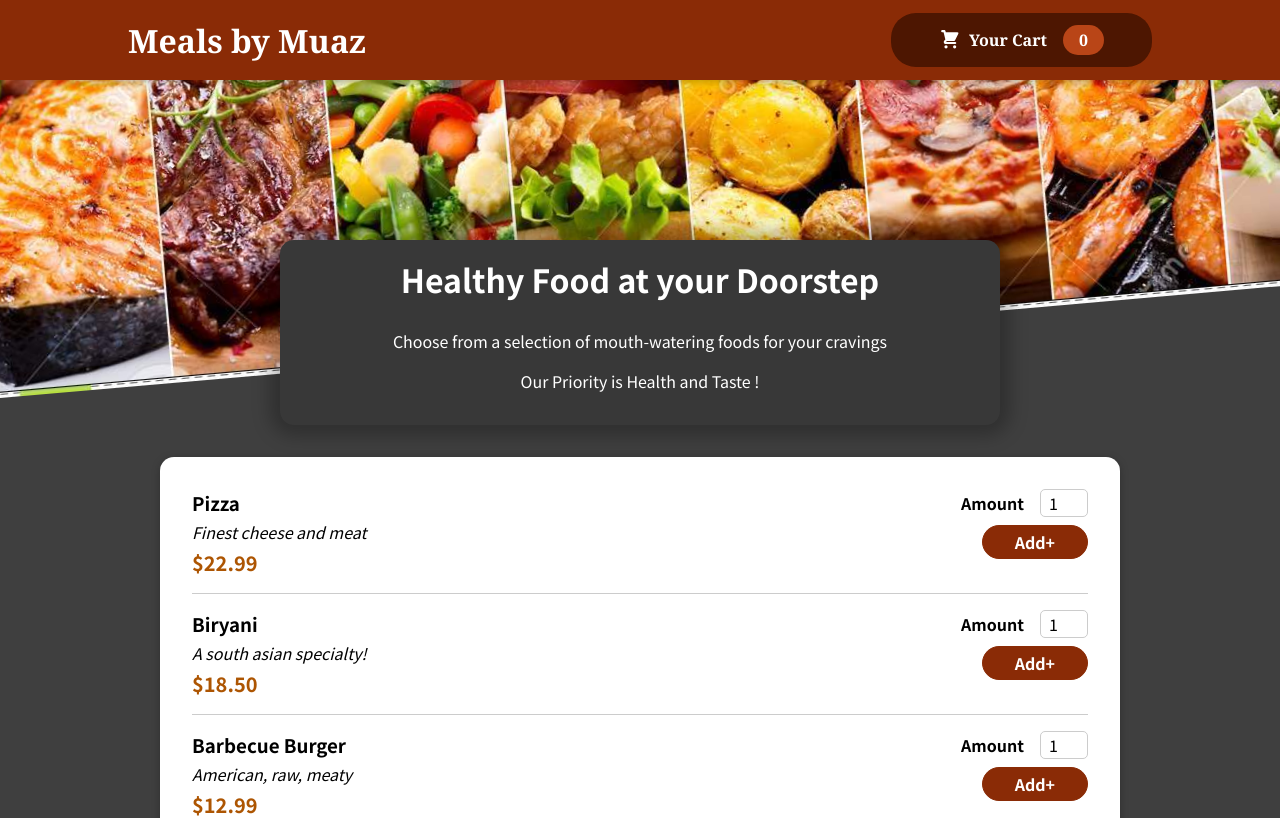
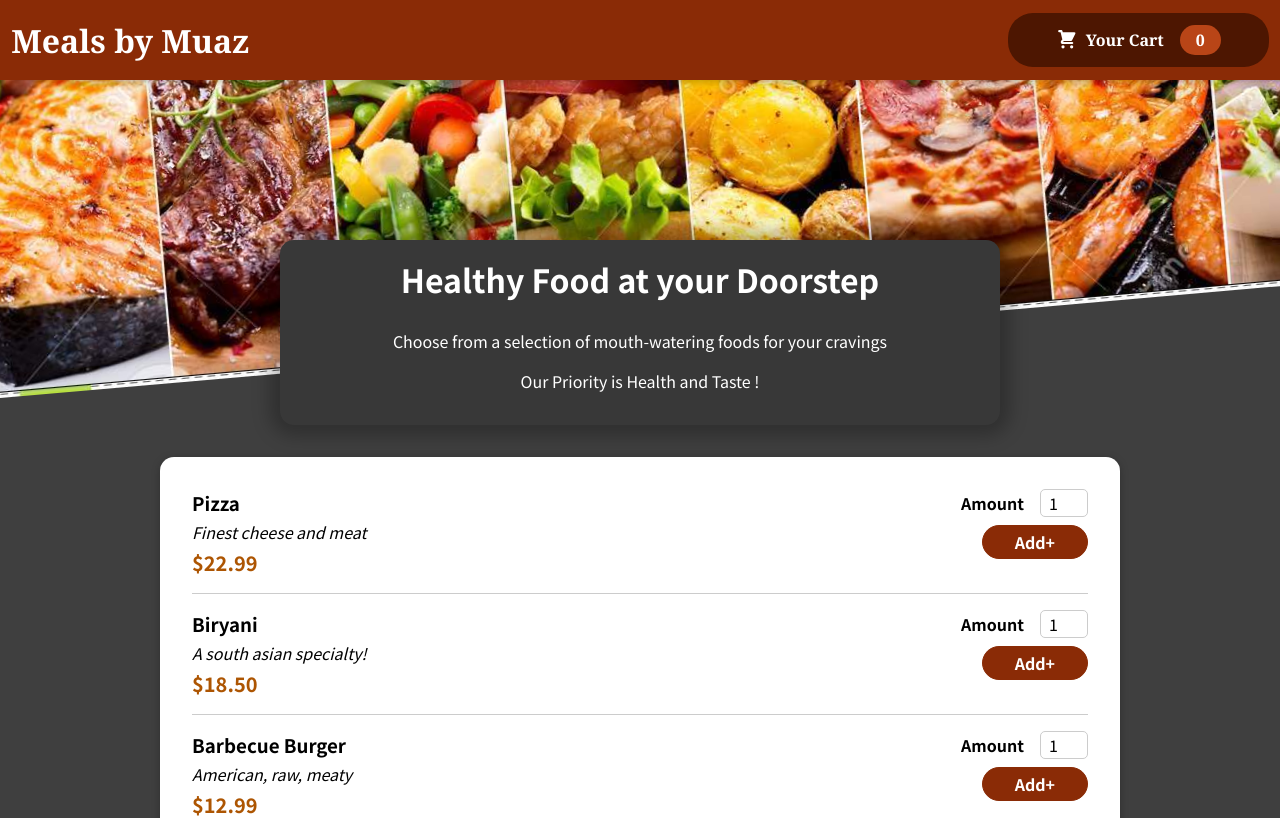
Before and after one commit to Muaz-Ashraf/Food-order-app-React, a React (Create React App) app: page / in a window 1280 px wide. Shown: the top 818 px of the page. Built offline with nearby package versions, Linux system fonts and the light colour scheme.

Commit message:
fix name overflow

```diff
--- a/src/Components/Layout/Header.module.css
+++ b/src/Components/Layout/Header.module.css
@@ -7,9 +7,10 @@
   background-color: #8a2b06;
   color: white;
   display: flex;
+  flex-direction: row;
   justify-content: space-between;
   align-items: center;
-  padding: 0 10%;
+  padding: 0.1rem 0.7rem;
   box-shadow: 0 2px 8px rgba(0, 0, 0, 0.25);
   z-index: 10;
   font-family: Cambria, Cochin, Georgia, Times, "Times New Roman", serif;
```
